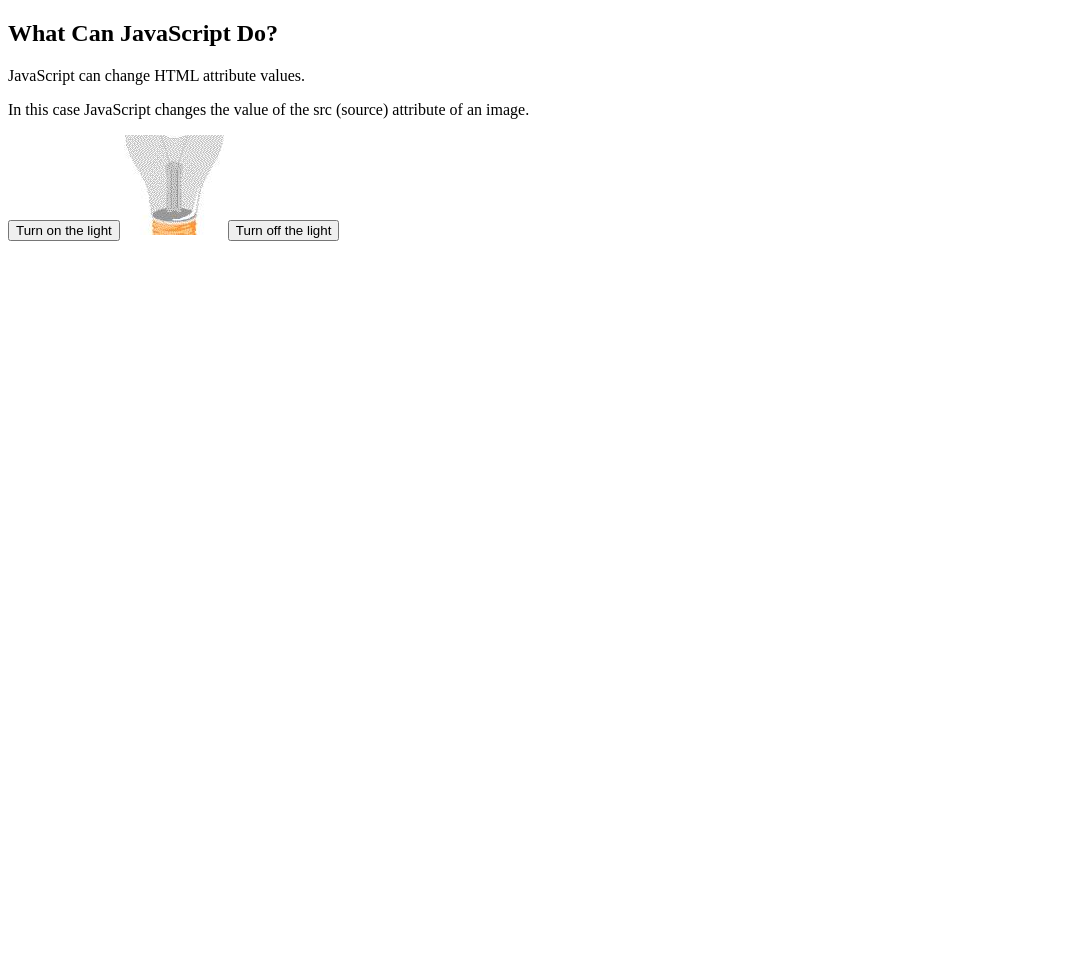
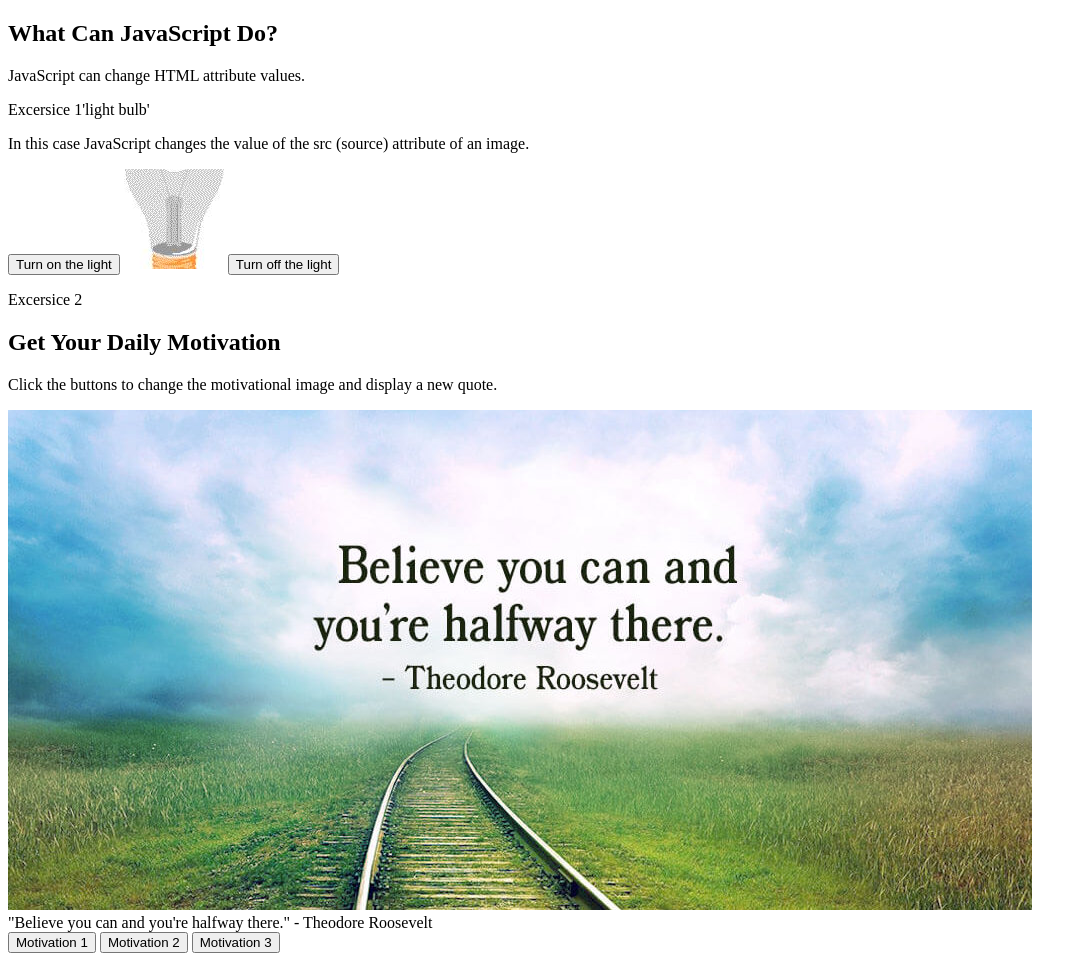
Before and after one commit to GarismoHussien/Basics_Takween, a plain HTML site: page Sara/course practice/java Script/index-html.html in a window 1280 px wide. Shown: the whole page, without its empty margins (0-1087 px from the left). Before the commit the page ends 800 px from the top, so only its background shows below. Drawn offline with Linux system fonts and the light colour scheme.

Commit message:
click the button

```diff
--- a/Sara/course practice/java Script/index-html.html
+++ b/Sara/course practice/java Script/index-html.html
@@ -4,21 +4,58 @@
     <meta charset="UTF-8">
     <meta name="viewport" content="width=device-width, initial-scale=1.0">
     <title>Learn Java</title>
-    <link rel="stylesheet" href="style-sheet.css"
+    <link rel="stylesheet" href="style-sheet.css">
 </head>
 <body>
     <h2>What Can JavaScript Do?</h2>
 
 <p>JavaScript can change HTML attribute values.</p>
+<p>Excersice 1'light bulb'</p>
+<p>In this case JavaScript changes the value of the src (source) attribute of an image.</p>
+<button onclick="document.getElementById('myImage').src='media/bulb on.jpeg'">Turn on the light</button>
+<img id="myImage" src="media/light bulb.jpeg" style="width:100px">
+<button onclick="document.getElementById('myImage').src='media/light bulb.jpeg'">Turn off the light</button>
+<div>
+<p>Excersice 2</p>
+<h2>Get Your Daily Motivation</h2>
+<p>Click the buttons to change the motivational image and display a new quote.</p>
 
-<p>In this case JavaScript changes the value of the src (source) attribute of an image.</p>
+<div id="motivation">
+    <img
+    id="motivationalImage" src="media/image1.jpg" alt="Motivational Image">
+    <div id="quote">"Believe you can and you're halfway there." - Theodore Roosevelt</div>
+</div>
 
-<button onclick="document.getElementById('myImage').src='media/bulb on.jpeg'">Turn on the light</button>
+<button onclick="changeMotivation(1)">Motivation 1</button>
+<button onclick="changeMotivation(2)">Motivation 2</button>
+<button onclick="changeMotivation(3)">Motivation 3</button>
 
-<img id="myImage" src="media/light bulb.jpeg" style="width:100px">
+<script>
+    function changeMotivation(index) {
+        var imgSrc = '';
+        var quote = '';
 
-<button onclick="document.getElementById('myImage').src='media/light bulb.jpeg'">Turn off the light</button>
+        // Set the image source and quote based on the selected index
+        if (index === 1) {
+            imgSrc = 'media/image1.jpg';
+            quote = '"Believe you can and you\'re halfway there." - Theodore Roosevelt';
+        } else if (index === 2) {
+            imgSrc = 'media/image2.jpg';
+            quote = '"The only way to do great work is to love what you do." - Steve Jobs';
+        } else if (index === 3) {
+            imgSrc = 'media/image3.webp';
+            quote = '"Success is not the key to happiness. Happiness is the key to success." - Albert Schweitzer';
+        }
 
+        // Change the image source
+        document.getElementById('motivationalImage').src = imgSrc;
+
+        // Display the new quote
+        document.getElementById('quote').innerText = quote;
+    }
+</script>
+
+</div>
 </body>
 </html>
 
```
Also changed, not shown: Sara/course practice/java Script/java-notes.html (added), Sara/course practice/java Script/media/image1.jpg (added), Sara/course practice/java Script/media/image2.jpg (added), Sara/course practice/java Script/media/image3.webp (added).
